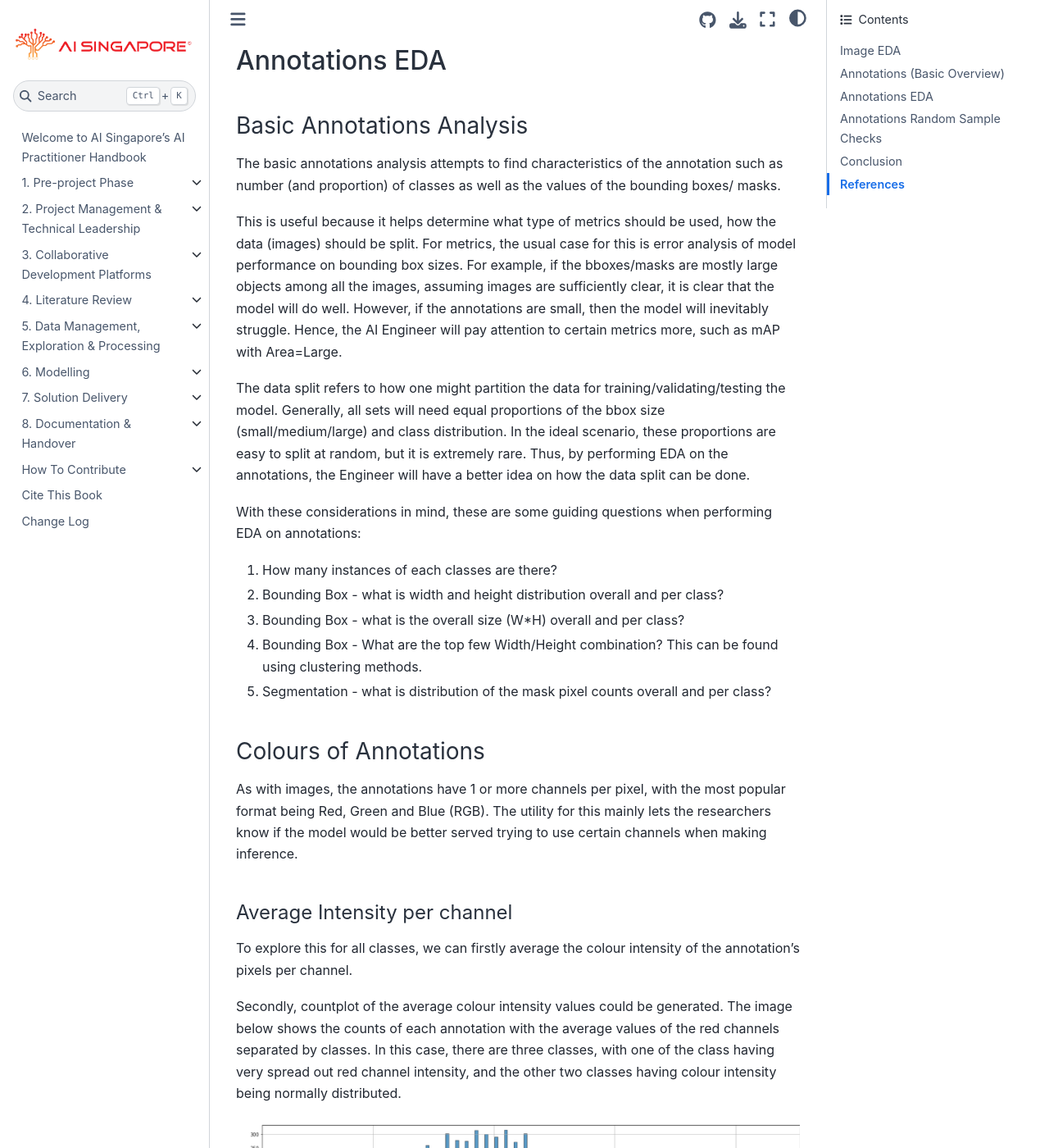
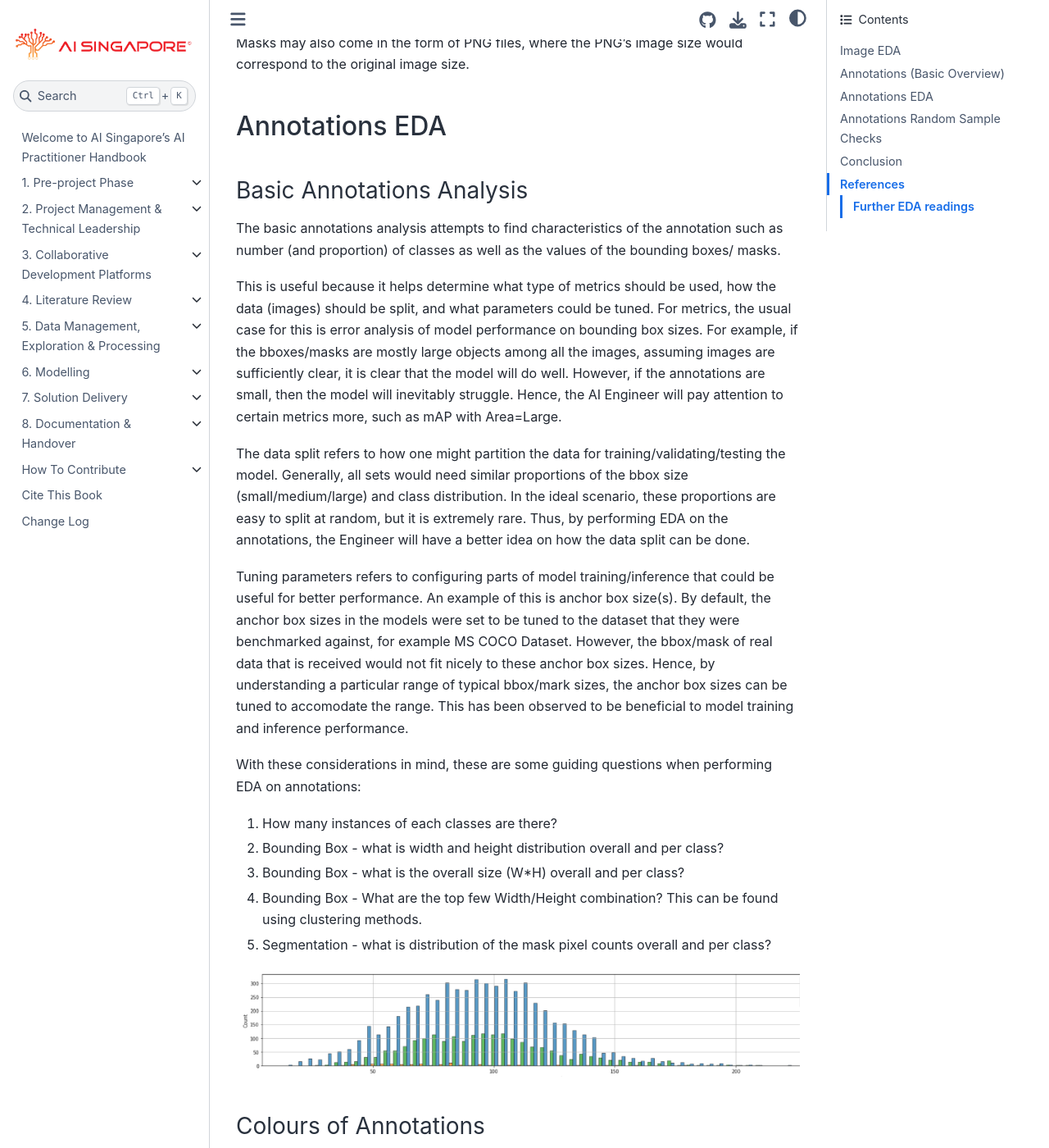
Before and after one commit to aisingapore/ai-practitioner-handbook, a Jupyter Book: the page built from book/5-data-mgmt-exp-proc/eda-cv-tasks.md, in a window 1280 px wide and 1400 px high, scrolled down 3033 px. Shown: the whole window at 82% size. Built offline with Jupyter Book 1.0.4 settings and Sphinx 7.4.7 and the Sphinx Book theme 1.1.4, drawn with Linux system fonts in a browser that asks for light colours; pages that are not in the unit, such as notebooks, are missing from menus; some of the changed text lies outside the part shown.

Commit message:
re-up following comments

```diff
--- a/book/5-data-mgmt-exp-proc/eda-cv-tasks.md
+++ b/book/5-data-mgmt-exp-proc/eda-cv-tasks.md
@@ -15,17 +15,17 @@
 1. What is the number of images provided? Is this the number of images promised to be delivered for experiments?
 1. What is the format of images eg JPG/PNG/JPEG? If there are multiple formats given, what are the counts for each image format?
 1. What are the image sizes/resolution (eg 1080x960)? If there are multiple dimensions, what are the counts for each dimension?
-1. How similar are the images to each other? You can do an EDA to check on this by performing image hashing to discover groups which are similar to each other.
+1. How similar are the images to each other? You can do an EDA to check on this by performing image hashing to discover groups which are similar to each other. This also helps to uncover whether some of the images might have been curated from a continuous video stream of a scene that is changing very slowly - in such a case, these images may be near-duplicates.
 
-### Colour Intensity of Image
+### Colour Intensity of Images
 
 The colour intensity of images can be explored by either mean or mode of the channel values of each image. The goal for analysing annotations' colour channels is to understand what the dominant colours are. For example, images in forest settings may have more green, and images along water bodies are expected to be blue-dominated. This also ties in with annotations, where if the annotated objects are similar in colour values, the model would need to rely on feature other than colours such as edges.
 
-### Brightness
+### Brightness of Images
 
 Brightness values are closely related to colour intensity. If the colour intensity for all channels are higher, then the images may appear to be brighter than normal and vice versa. It is thus the job of the AI Engineer to explore the data to ensure the brightness values of the images are of the normal range. Otherwise, they would need to scale up or down the brightness levels to ensure that the images for training are consistent.
 
-### Contrast
+### Contrast of Images
 
 Contrast is the pixel to pixel difference in channel values. For example, a green frog in Bukit Timah Nature Reserve would be said to have low contrast. This makes edge detection more important for the model.The onus is thus on the AI Engineer to explore the images to ensure the contrast levels are of the normal range. Otherwise, they would need to employ contrast adjustment techniques to ensure contrast values are normalised.
 
@@ -64,9 +64,11 @@
 
 The basic annotations analysis attempts to find characteristics of the annotation such as number (and proportion) of classes as well as the values of the bounding boxes/ masks.
 
-This is useful because it helps determine what type of metrics should be used, how the data (images) should be split. For metrics, the usual case for this is error analysis of model performance on bounding box sizes. For example, if the bboxes/masks are mostly large objects among all the images, assuming images are sufficiently clear, it is clear that the model will do well. However, if the annotations are small, then the model will inevitably struggle. Hence, the AI Engineer will pay attention to certain metrics more, such as mAP with Area=Large.
+This is useful because it helps determine what type of metrics should be used, how the data (images) should be split, and what parameters could be tuned. For metrics, the usual case for this is error analysis of model performance on bounding box sizes. For example, if the bboxes/masks are mostly large objects among all the images, assuming images are sufficiently clear, it is clear that the model will do well. However, if the annotations are small, then the model will inevitably struggle. Hence, the AI Engineer will pay attention to certain metrics more, such as mAP with Area=Large.
 
-The data split refers to how one might partition the data for training/validating/testing the model. Generally, all sets will need equal proportions of the bbox size (small/medium/large) and class distribution. In the ideal scenario, these proportions are easy to split at random, but it is extremely rare. Thus, by performing EDA on the annotations, the Engineer will have a better idea on how the data split can be done.
+The data split refers to how one might partition the data for training/validating/testing the model. Generally, all sets would need similar proportions of the bbox size (small/medium/large) and class distribution. In the ideal scenario, these proportions are easy to split at random, but it is extremely rare. Thus, by performing EDA on the annotations, the Engineer will have a better idea on how the data split can be done.
+
+Tuning parameters refers to configuring parts of model training/inference that could be useful for better performance. An example of this is anchor box size(s). By default, the anchor box sizes in the models were set to be tuned to the dataset that they were benchmarked against, for example MS COCO Dataset. However, the bbox/mask of real data that is received would not fit nicely to these anchor box sizes. Hence, by understanding a particular range of typical bbox/mark sizes, the anchor box sizes can be tuned to accomodate the range. This has been observed to be beneficial to model training and inference performance.
 
 With these considerations in mind, these are some guiding questions when performing EDA on annotations:
 1. How many instances of each classes are there?
@@ -75,17 +77,21 @@
 1. Bounding Box - What are the top few Width/Height combination? This can be found using clustering methods.
 1. Segmentation - what is distribution of the mask pixel counts overall and per class?
 
+![title](../assets/images/screenshots/red_channel_average_counts.png)
+
+
 ### Colours of Annotations
 As with images, the annotations have 1 or more channels per pixel, with the most popular format being Red, Green and Blue (RGB). The utility for this mainly lets the researchers know if the model would be better served trying to use certain channels when making inference.
 
-#### Average Intensity per channel
+### Average Intensity per channel
 To explore this for all classes, we can firstly average the colour intensity of the annotation's pixels per channel.
 
 Secondly, countplot of the average colour intensity values could be generated. The image below shows the counts of each annotation with the average values of the red channels separated by classes. In this case, there are three classes, with one of the class having very spread out red channel intensity, and the other two classes having colour intensity being normally distributed.
 
-![title](../assets/images/screenshots/red_channel_average_counts.png)
+![title](../assets/images/screenshots/BBox_HW_by_class.png)
+Example of a Height-Width comparison among bboxes separated by class.
 
-#### Mode Intensity per channel
+### Mode Intensity per channel
 
 Besides averaging the intensity per annotation, the highest occurring value (mode) of the intensity of the annotation can also be used to analyse the colour of the annotation.
 
@@ -101,17 +107,31 @@
 
 1. Are the bboxes/masks drawn tight enough?
 1. Were the bboxes/masks drawn accurately?
-1. Are the objects being occluded? In other words, were parts of the object blocked by another object?
+1. Are the objects being occluded? In other words, were parts of the object blocked by another object? In general, if the object of interest is being occluded, its annotation should still be drawn such that it includes the occluded portion.
 1. Are the objects truncated? In other words, were parts of the objects "spilling" out of the image?
 
 For occlusion and truncation, it is recommended to include "occlusion" and "truncation" in the metadata of the annotation.
 
 ## Conclusion
 
-This was a short survey of some of the areas in which the AI Engineer can begin in exploratory data analysis for images as well as their annotations. This is by no means comprehensive, and the AI Engineer should explore further methods for EDA in this space.
+This was a short survey of some of the areas in which the AI Engineer can begin in exploratory data analysis for images as well as their annotations. This is by no means exhaustive, and the AI Engineer should explore further methods for EDA in this space.
 
 ## References
 
 Perceptual Hashing - https://www.phash.org/
 VOC annotation guide - http://host.robots.ox.ac.uk/pascal/VOC/voc2011/guidelines.html
 The Scientist and Engineer's Guide to Digital Signal Processing - https://www.dspguide.com/ch23/5.htm
+
+### Further EDA readings
+
+Histogram -
+
+https://homepages.inf.ed.ac.uk/rbf/HIPR2/histgram.htm
+http://web.cs.wpi.edu/~emmanuel/courses/cs545/S14/slides/lecture02.pdf
+https://www.allaboutcircuits.com/technical-articles/image-histogram-characteristics-machine-learning-image-processing/
+
+Anchor Boxes -
+https://d2l.ai/chapter_computer-vision/anchor.html
+
+Other Data Exploration Ideas -
+https://neptune.ai/blog/data-exploration-for-image-segmentation-and-object-detection
```
Also changed, not shown: book/assets/images/screenshots/BBox_HW_by_class.png (added).
